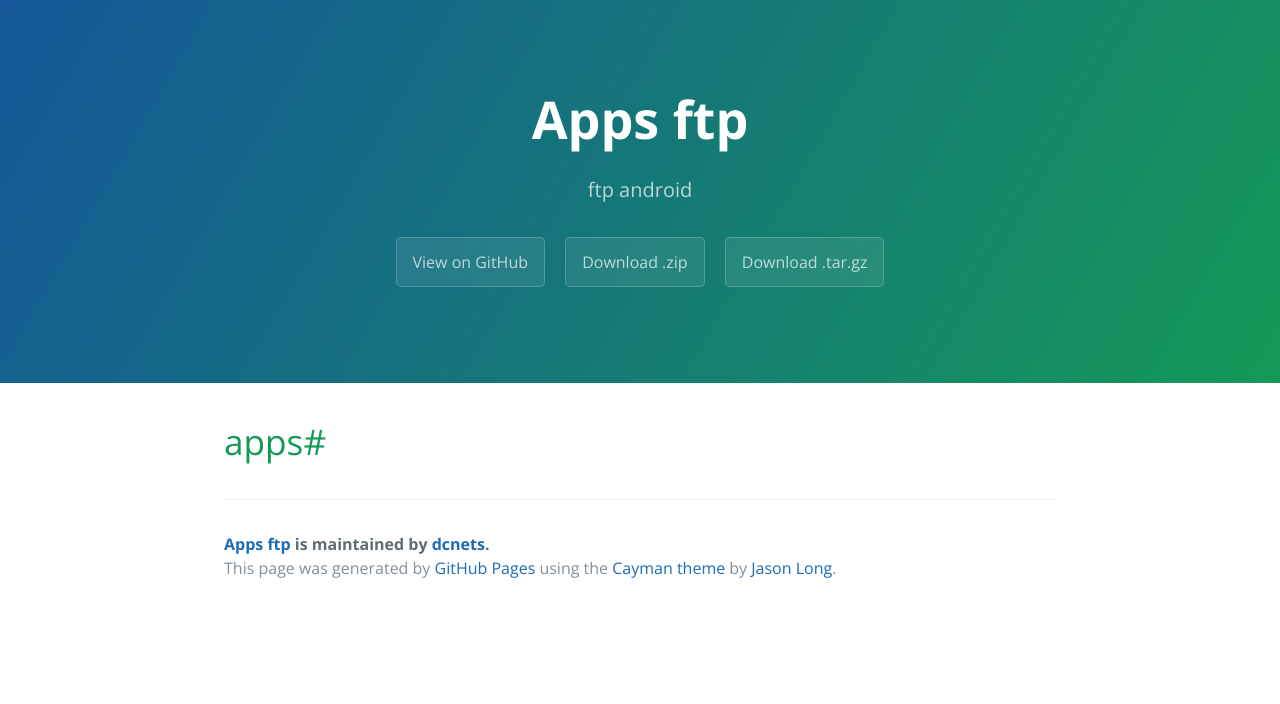
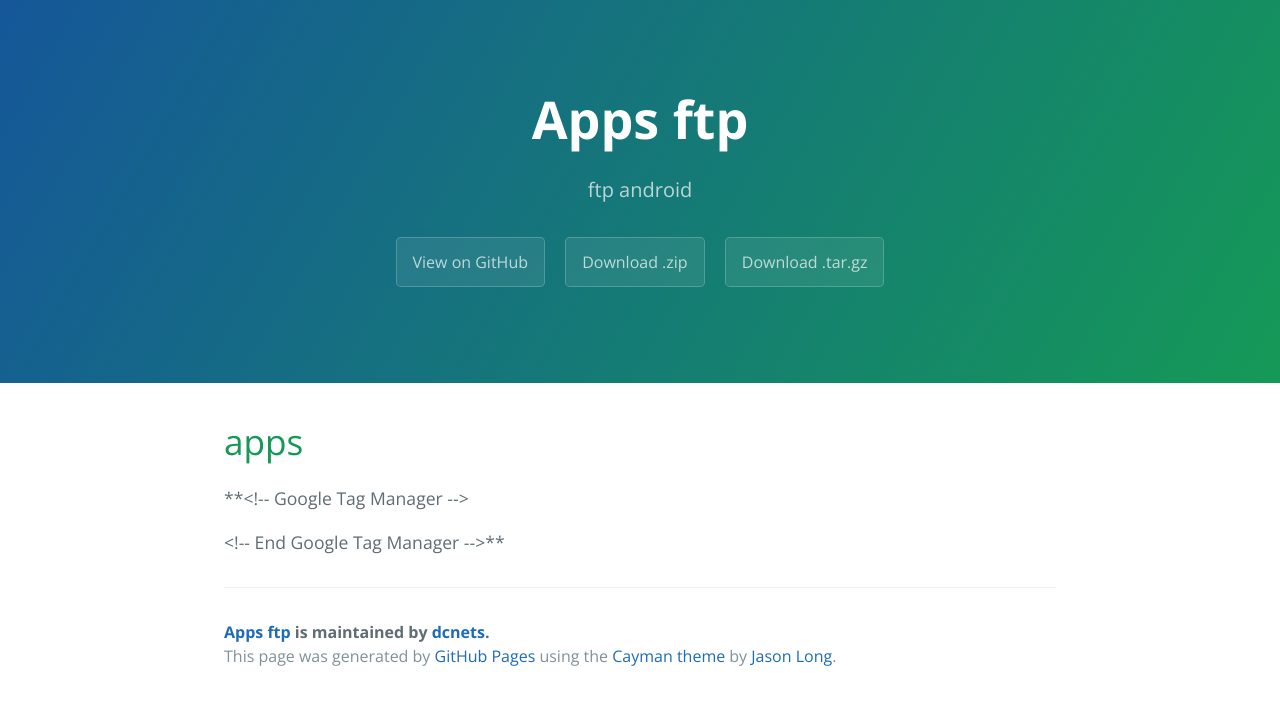
Before and after one commit to dcnets/apps, a plain HTML site: page index.html in a window 1280 px wide. Drawn offline with nearby package versions, Linux system fonts and the light colour scheme.

```diff
--- a/index.html
+++ b/index.html
@@ -20,15 +20,15 @@
 
     <section class="main-content">
       <h1>
-<a id="apps" class="anchor" href="#apps" aria-hidden="true"><span class="octicon octicon-link"></span></a>apps#</h1>
+<a id="apps" class="anchor" href="#apps" aria-hidden="true"><span class="octicon octicon-link"></span></a>apps</h1>
+
+<p>**&lt;!-- Google Tag Manager --&gt;</p>
 
 
 
 
 
-
-
-
+<p>&lt;!-- End Google Tag Manager --&gt;**</p>
 
       <footer class="site-footer">
         <span class="site-footer-owner"><a href="https://github.com/dcnets/apps">Apps ftp</a> is maintained by <a href="https://github.com/dcnets">dcnets</a>.</span>
--- a/params.json
+++ b/params.json
@@ -1 +1 @@
-{"name":"Apps ftp","tagline":"ftp android ","body":"# apps# \r\n<!-- Google Tag Manager -->\r\n<noscript><iframe src=\"//www.googletagmanager.com/ns.html?id=GTM-TWTCG8\"\r\nheight=\"0\" width=\"0\" style=\"display:none;visibility:hidden\"></iframe></noscript>\r\n<script>(function(w,d,s,l,i){w[l]=w[l]||[];w[l].push({'gtm.start':\r\nnew Date().getTime(),event:'gtm.js'});var f=d.getElementsByTagName(s)[0],\r\nj=d.createElement(s),dl=l!='dataLayer'?'&l='+l:'';j.async=true;j.src=\r\n'//www.googletagmanager.com/gtm.js?id='+i+dl;f.parentNode.insertBefore(j,f);\r\n})(window,document,'script','dataLayer','GTM-TWTCG8');</script>\r\n<!-- End Google Tag Manager -->","google":"GTM-TWTCG8","note":"Don't delete this file! It's used internally to help with page regeneration."}
+{"name":"Apps ftp","tagline":"ftp android ","body":"# apps\r\n**<!-- Google Tag Manager -->\r\n<noscript><iframe src=\"//www.googletagmanager.com/ns.html?id=GTM-TWTCG8\"\r\nheight=\"0\" width=\"0\" style=\"display:none;visibility:hidden\"></iframe></noscript>\r\n<script>(function(w,d,s,l,i){w[l]=w[l]||[];w[l].push({'gtm.start':\r\nnew Date().getTime(),event:'gtm.js'});var f=d.getElementsByTagName(s)[0],\r\nj=d.createElement(s),dl=l!='dataLayer'?'&l='+l:'';j.async=true;j.src=\r\n'//www.googletagmanager.com/gtm.js?id='+i+dl;f.parentNode.insertBefore(j,f);\r\n})(window,document,'script','dataLayer','GTM-TWTCG8');</script>\r\n<!-- End Google Tag Manager -->**","google":"GTM-TWTCG8","note":"Don't delete this file! It's used internally to help with page regeneration."}
```
